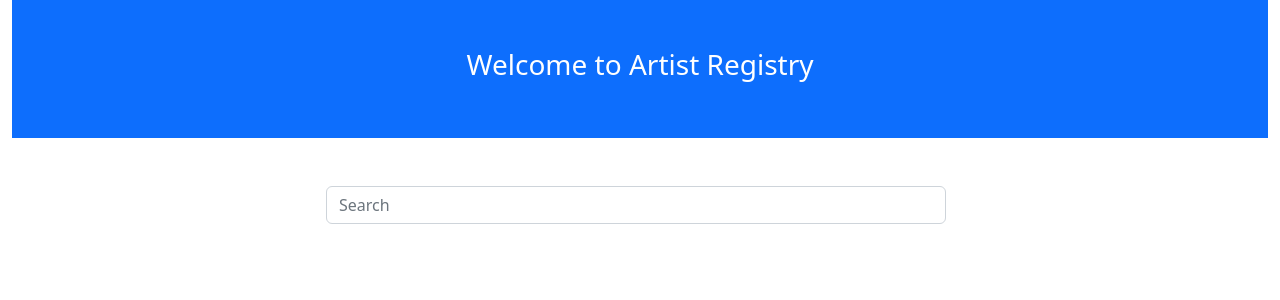
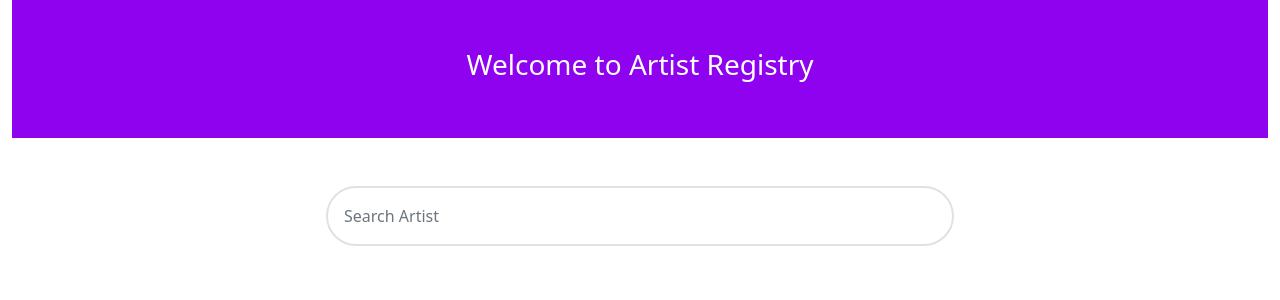
Before and after one commit to Sujanabhandari/artists_registry_frontend, a React (Create React App) app: page / in a window 1280 px wide. Shown: the top 300 px of the page. Built offline with nearby package versions, Linux system fonts and the light colour scheme.

Commit message:
Add toast notification and loading function

```diff
--- a/src/App.js
+++ b/src/App.js
@@ -2,34 +2,72 @@ import { useEffect, useState, useRef } from "react";
 import axios from 'axios';
 import ArtistInfo from "./components/ArtistInfo";
 import { debounce } from 'lodash';
+import PacmanLoader from "react-spinners/ClipLoader";
+import 'react-toastify/dist/ReactToastify.css';
+import { ToastContainer } from 'react-toastify';
+
+const override = {
+  display: "block",
+  margin: "0 auto",
+  position: "fixed",
+  top: "50%",
+  left: "50%",
+  borderWidth: "3px"
+};
 
 function App() {
   const [artists, setArtists] = useState([]);
-  const input_field = useRef(null);
+  const input_field = useRef([]);
+  let [loading, setLoading] = useState(false);
+
+
+  const handleSubmit = (event) => {
+    event.preventDefault();
+  };
 
   const handleChange = debounce(async (e) => {
-    try {
-      const { data } = await axios.get(`http://localhost:3000/api/artists?name=${e.target.value}`);
-      setArtists(data);
-    } catch (error) {
-      console.log(error);
+    if (e.target.value !== '') {
+      try {
+        setLoading(true)
+        const { data } = await axios.get(`http://localhost:3000/api/artists?name=${e.target.value}`);
+        setArtists(data);
+        setLoading(false)
+      } catch (error) {
+        setLoading(false)
+        console.log(error);
+      }
+    } else {
+      setArtists([]);
     }
   }, 150);
 
   return (
-    <div className="container-fluid">
-      <div className='bg-primary py-5 w-auto d-flex align-items-center justify-content-center'>
+    <>
+    <ToastContainer limit={5} />
+    <div className="container-fluid main_page">
+      <div className='py-5 w-auto d-flex align-items-center justify-content-center'  style={{backgroundColor: "#8e02ef"}}>
         <h3 className='text-white'>Welcome to Artist Registry</h3>
       </div>
-      <form className="d-flex mx-0 mx-md-auto d-noned-md-inline-flex search col col-md-6 order-1 order-md-2 mt-5" role="search">
-        <input className="form-control me-2" type="search"
-          placeholder="Search" aria-label="Search"
+      <form className="d-flex mx-0 mx-md-auto d-noned-md-inline-flex search col col-md-6 order-1 order-md-2 mt-5" role="search"
+      onSubmit={handleSubmit}>
+        <input className="form-control p-3 border rounded-5 border-2" type="search"
+          placeholder="Search Artist" aria-label="Search"
           onChange={handleChange}
           ref={input_field}
         />
       </form>
-      <ArtistInfo artists={artists} />
+      {/* <img src='./music.png'/> */}
+      <PacmanLoader
+                color={"#ffc008"}
+                loading={loading}
+                cssOverride={override}
+                size={150}
+                aria-label="Loading Spinner"
+                data-testid="loader"
+            />
+      <ArtistInfo artists={artists}/>
     </div>
+    </>
   );
 }
 
```
